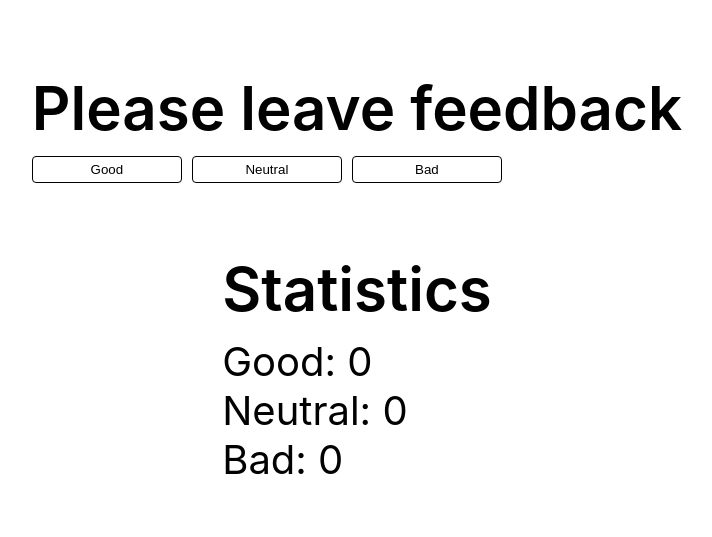
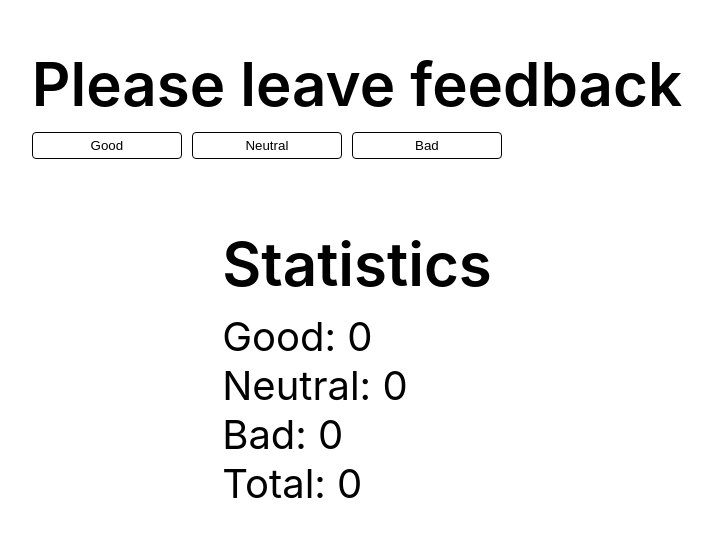
Before and after one commit to sylwiabruszewska/goit-react-hw-02-feedback, a React (Create React App) app: page / in a window 1280 px wide. Shown: the part 137-674 px from the top of the page, without its empty margins (283-995 px from the left). Built offline with nearby package versions, Linux system fonts and the light colour scheme.

Commit message:
add countTotalFeedback function

```diff
--- a/src/components/App.jsx
+++ b/src/components/App.jsx
@@ -31,6 +31,14 @@ export default class App extends Component {
     }));
   };
 
+  countTotalFeedback = () => {
+    const { ...feedbackValues } = this.state;
+    return Object.values(feedbackValues).reduce(
+      (total, value) => total + value,
+      0
+    );
+  };
+
   render() {
     const { good, neutral, bad } = this.state;
 
@@ -42,7 +50,12 @@ export default class App extends Component {
           <Button handler={this.addNewFeedback}>Bad</Button>
         </Section>
         <Section title="Statistics">
-          <Statistics good={good} neutral={neutral} bad={bad}></Statistics>
+          <Statistics
+            good={good}
+            neutral={neutral}
+            bad={bad}
+            total={this.countTotalFeedback()}
+          ></Statistics>
         </Section>
       </StyledApp>
     );
--- a/src/components/Statistics.jsx
+++ b/src/components/Statistics.jsx
@@ -7,7 +7,7 @@ const StyledList = styled.ul`
 `;
 
 export default function Statistics(props) {
-  const { good, neutral, bad } = props;
+  const { good, neutral, bad, total } = props;
 
   return (
     <StyledList>
@@ -20,6 +20,9 @@ export default function Statistics(props) {
       <li>
         Bad:<span> {bad}</span>
       </li>
+      <li>
+        Total:<span> {total}</span>
+      </li>
     </StyledList>
   );
 }
```
